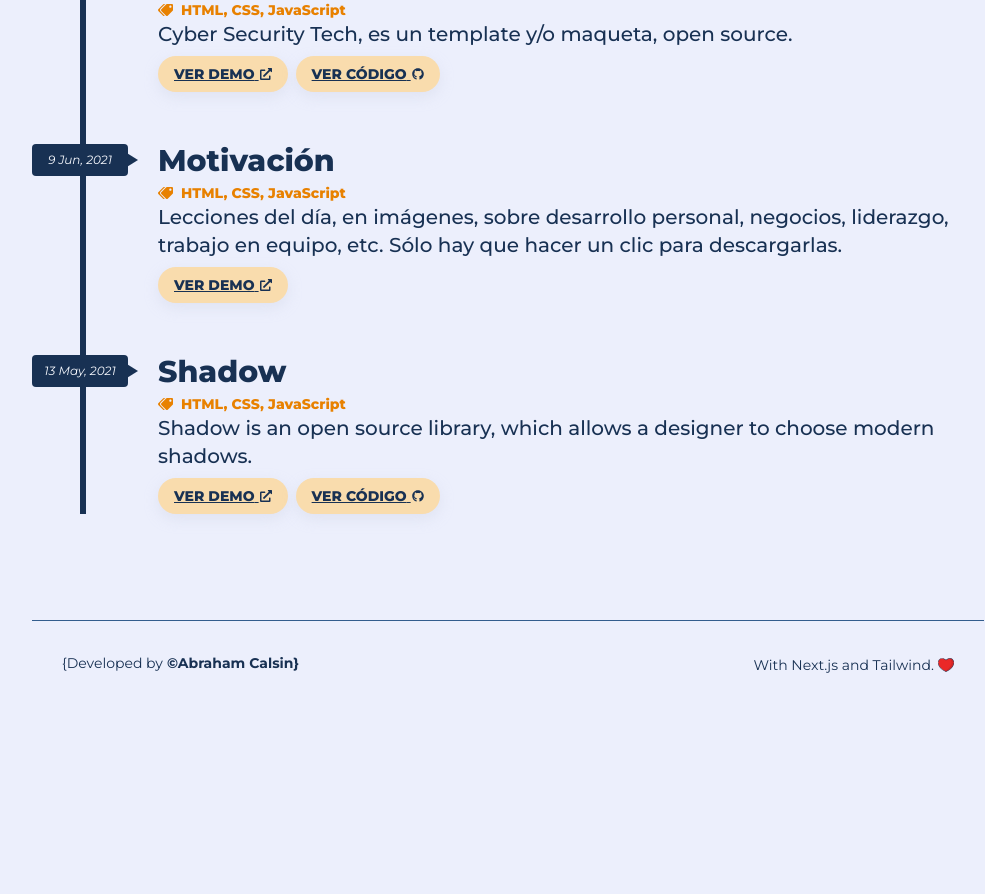
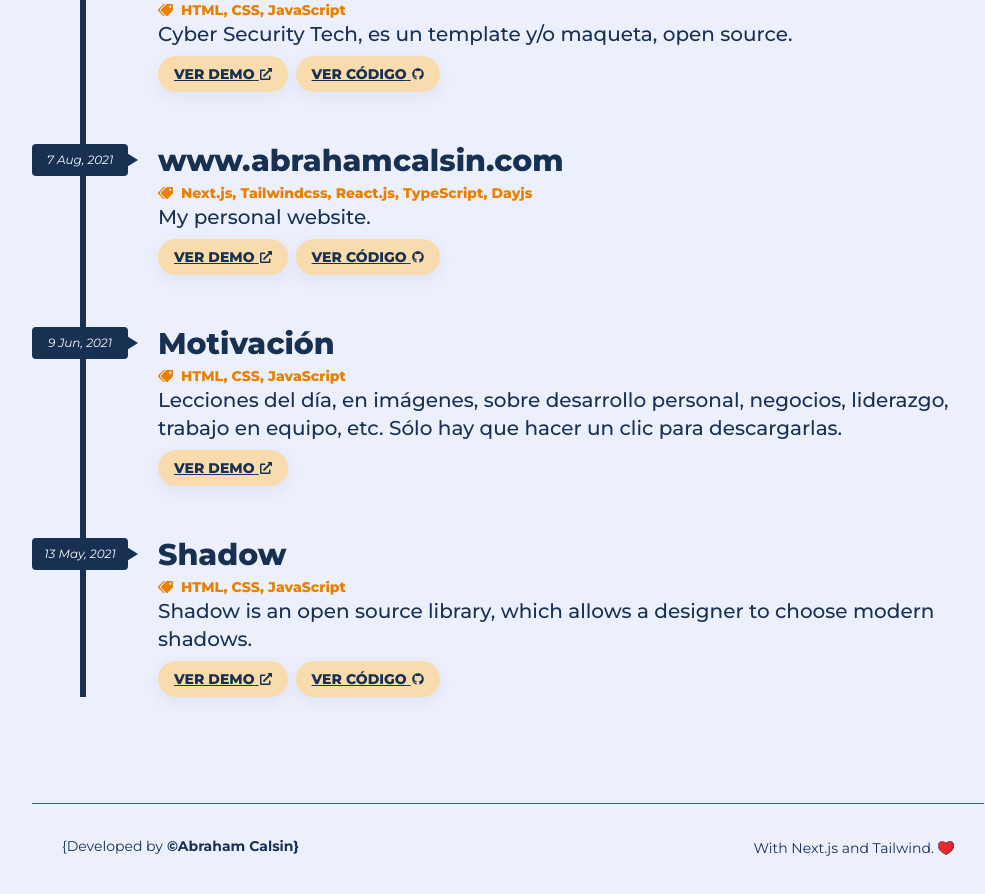
Before and after one commit to Uvacoder/port-abrahamcalsin, a Next.js app: page /projects in a window 1280 px wide. Shown: the part 1080-1974 px from the top of the page, without its empty margins (132-1117 px from the left). Before the commit the page ends 1845 px from the top, so only its background shows below. Built offline with nearby package versions, Linux system fonts and the light colour scheme.

Commit message:
feat: 🎸 new project added (#14)

```diff
--- a/src/components/cont-projects/index.tsx
+++ b/src/components/cont-projects/index.tsx
@@ -6,12 +6,12 @@ import { faGithub } from "@fortawesome/free-brands-svg-icons"
 
 const Project = (props: any) => {
   const {
-    titleProject,
-    descriptionProject,
-    tagLanguajes,
+    projectTitle,
+    projectDescription,
+    tagLanguages,
     hrefProjectDemo,
     hrefProjectCode,
-    dateProject = new Date(),
+    projectDate = new Date(),
   } = props
 
   const projectFormatDate = "D MMM, YYYY"
@@ -20,23 +20,23 @@ const Project = (props: any) => {
     <div className="flex gap-2.2 sm:gap-3.7 mb-6.5">
       <div>
         <div className="relative text-xs-1.1 sm:text-xs text-white italic bg-primary h-3 w-8 sm:w-12 px-0 py-0.7 sm:py-2 flex items-center justify-center rounded-rds-0.1 after:[' '] after:absolute after:-right-2.5 after:bg-transparent after:border-l-transparent after:border-r-transparent after:border-t-primary after:border-b-transparent after:border-l-9 after:border-r-9 after:border-t-12 after:border-b-12 after:transform after:-rotate-90">
-          <span>{dayjs(dateProject).format(projectFormatDate)}</span>
+          <span>{dayjs(projectDate).format(projectFormatDate)}</span>
         </div>
       </div>
 
       <div className="-mt-0.7">
         <h1 className="leading-1.2 sm:leading-normal text-xsm-1.3 sm:text-3xl font-extraBold">
-          {titleProject}
+          {projectTitle}
         </h1>
 
         <div className="flex items-center text-secondary-600 text-xs sm:text-sm">
           <span className="transform -scale-x-1 mr-1 text-xs-1.3 sm:text-xs">
             <FontAwesomeIcon icon={faTags} />
           </span>{" "}
-          <p className="font-extraBold">{tagLanguajes}</p>
+          <p className="font-extraBold">{tagLanguages}</p>
         </div>
 
-        <p className="text-sm sm:text-xl font-medium">{descriptionProject}</p>
+        <p className="text-sm sm:text-xl font-medium">{projectDescription}</p>
 
         <a
           href={hrefProjectDemo}
@@ -72,49 +72,57 @@ const ContProjects = () => {
   return (
     <div className="relative my-5.5 sm:my-9.5 timeline">
       <Project
-        dateProject={new Date("09/22/2021")}
-        titleProject="Tasks List"
-        tagLanguajes="React.js, Tailwind."
-        descriptionProject="Tasks List is an open source web application that allows you to manage your day to day tasks. Create new tasks, mark them as completed and even delete them."
+        projectDate={new Date("09/22/2021")}
+        projectTitle="Tasks List"
+        tagLanguages="React.js, Tailwind."
+        projectDescription="Tasks List is an open source web application that allows you to manage your day to day tasks. Create new tasks, mark them as completed and even delete them."
         hrefProjectDemo="https://tasks-list.abrahamcalsin.com"
         hrefProjectCode="https://github.com/abrahamcalsin/task-list"
       />
       <Project
-        dateProject={new Date("09/03/2021")}
-        titleProject="Munay Mikhuy Anka"
-        tagLanguajes="Next.js, Sass"
-        descriptionProject="Sitio web y/o maqueta web de un restaurante, que ofrece platos típicos de la ciudad de Puno - Perú."
+        projectDate={new Date("09/03/2021")}
+        projectTitle="Munay Mikhuy Anka"
+        tagLanguages="Next.js, Sass"
+        projectDescription="Sitio web y/o maqueta web de un restaurante, que ofrece platos típicos de la ciudad de Puno - Perú."
         hrefProjectDemo="https://munay-mikhuy-anka.abrahamcalsin.com"
         hrefProjectCode="https://github.com/abrahamcalsin/munay-mikhuy-anka"
       />
       <Project
-        dateProject={new Date("08/27/2021")}
-        titleProject="Páginas Web Ganadoras"
-        tagLanguajes="HTML, CSS, JavaScript"
-        descriptionProject="Páginas Web Ganadoras, es un template y/o página-web open source, inspirado en (paginasganadoras.com)."
+        projectDate={new Date("08/27/2021")}
+        projectTitle="Páginas Web Ganadoras"
+        tagLanguages="HTML, CSS, JavaScript"
+        projectDescription="Páginas Web Ganadoras, es un template y/o página-web open source, inspirado en (paginasganadoras.com)."
         hrefProjectDemo="https://paginas-web-ganadoras.abrahamcalsin.com"
         hrefProjectCode="https://github.com/abrahamcalsin/paginas-web-ganadoras"
       />
       <Project
-        dateProject={new Date("08/24/2021")}
-        titleProject="Cyber Security Tech"
-        tagLanguajes="HTML, CSS, JavaScript"
-        descriptionProject="Cyber Security Tech, es un template y/o maqueta, open source."
+        projectDate={new Date("08/24/2021")}
+        projectTitle="Cyber Security Tech"
+        tagLanguages="HTML, CSS, JavaScript"
+        projectDescription="Cyber Security Tech, es un template y/o maqueta, open source."
         hrefProjectDemo="https://cyber-security-tech.abrahamcalsin.com"
         hrefProjectCode="https://github.com/abrahamcalsin/cyber-security-tech"
       />
       <Project
-        dateProject={new Date("06/09/2021")}
-        titleProject="Motivación"
-        tagLanguajes="HTML, CSS, JavaScript"
-        descriptionProject="Lecciones del día, en imágenes, sobre desarrollo personal, negocios, liderazgo, trabajo en equipo, etc. Sólo hay que hacer un clic para descargarlas."
+        projectDate={new Date("08/07/2021")}
+        projectTitle="www.abrahamcalsin.com"
+        tagLanguages="Next.js, Tailwindcss, React.js, TypeScript, Dayjs"
+        projectDescription="My personal website."
+        hrefProjectDemo="https://abrahamcalsin.com"
+        hrefProjectCode="https://github.com/abrahamcalsin/abrahamcalsin.com"
+      />
+      <Project
+        projectDate={new Date("06/09/2021")}
+        projectTitle="Motivación"
+        tagLanguages="HTML, CSS, JavaScript"
+        projectDescription="Lecciones del día, en imágenes, sobre desarrollo personal, negocios, liderazgo, trabajo en equipo, etc. Sólo hay que hacer un clic para descargarlas."
         hrefProjectDemo="https://motivation-image.abrahamcalsin.com"
       />
       <Project
-        dateProject={new Date("05/13/2021")}
-        titleProject="Shadow"
-        tagLanguajes="HTML, CSS, JavaScript"
-        descriptionProject="Shadow is an open source library, which allows a designer to choose modern shadows."
+        projectDate={new Date("05/13/2021")}
+        projectTitle="Shadow"
+        tagLanguages="HTML, CSS, JavaScript"
+        projectDescription="Shadow is an open source library, which allows a designer to choose modern shadows."
         hrefProjectDemo="https://shadow.abrahamcalsin.com"
         hrefProjectCode="https://github.com/abrahamcalsin/shadow"
       />
--- a/src/styles/globals.css
+++ b/src/styles/globals.css
@@ -18,9 +18,6 @@
 ::-webkit-scrollbar-thumb:hover {
   background-color: #183153;
 }
-.hoverChild span {
-  transition: all 0.3s ease-in-out;
-}
 
 .timeline::before {
   content: "";
@@ -39,17 +36,3 @@
     width: 710px;
   }
 }
-.video-responsive {
-  overflow: hidden;
-  padding-bottom: 56.25%;
-  position: relative;
-  height: 0;
-}
-
-.video-responsive iframe {
-  left: 0;
-  top: 0;
-  height: 100%;
-  width: 100%;
-  position: absolute;
-}
--- a/tailwind.config.js
+++ b/tailwind.config.js
@@ -234,10 +234,6 @@ module.exports = {
         35.5: "284px",
       },
 
-      transitionDuration: {
-        300: ".3s",
-      },
-
       lineHeight: {
         1: "1",
         1.2: "1.2",
```
